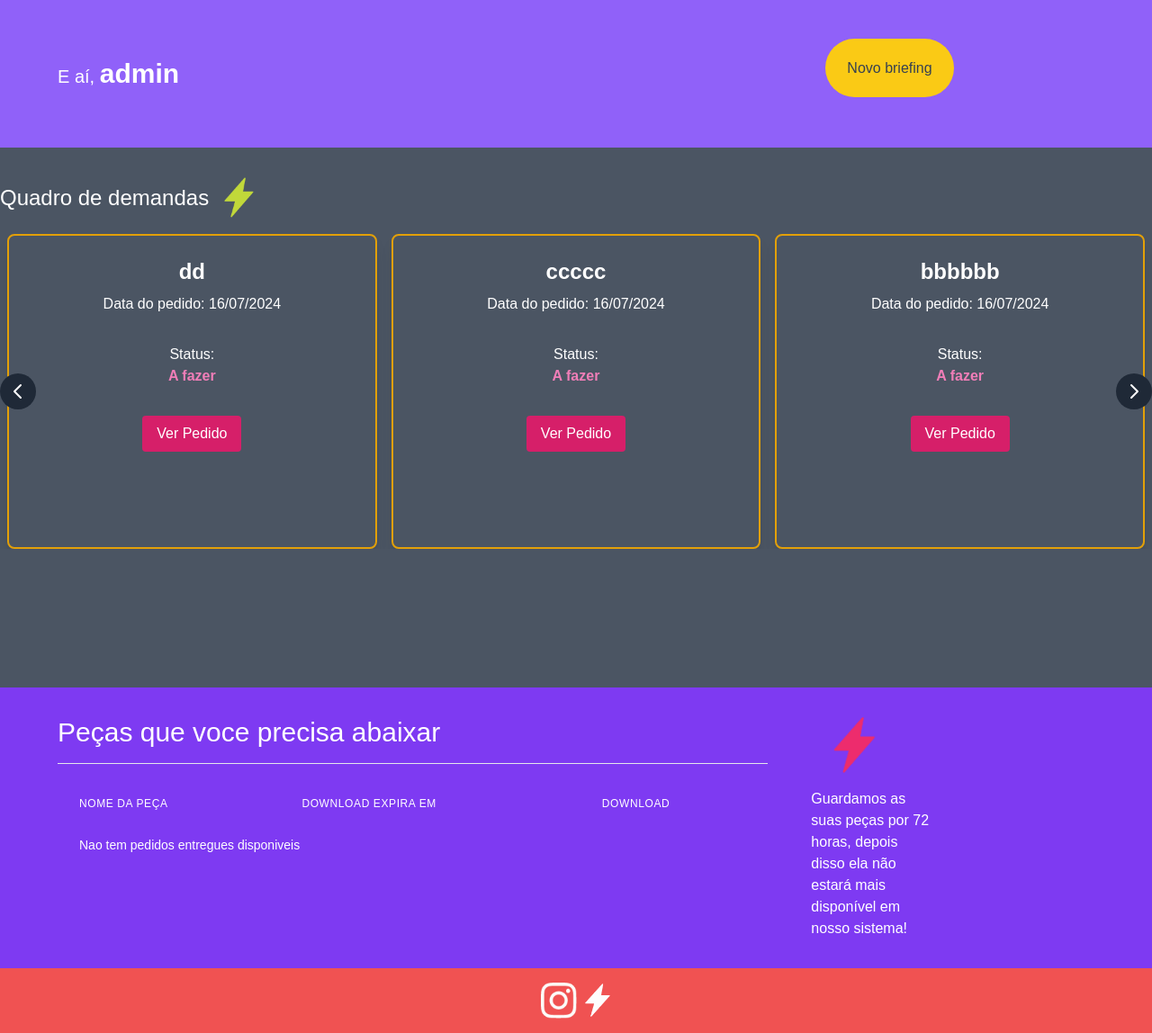
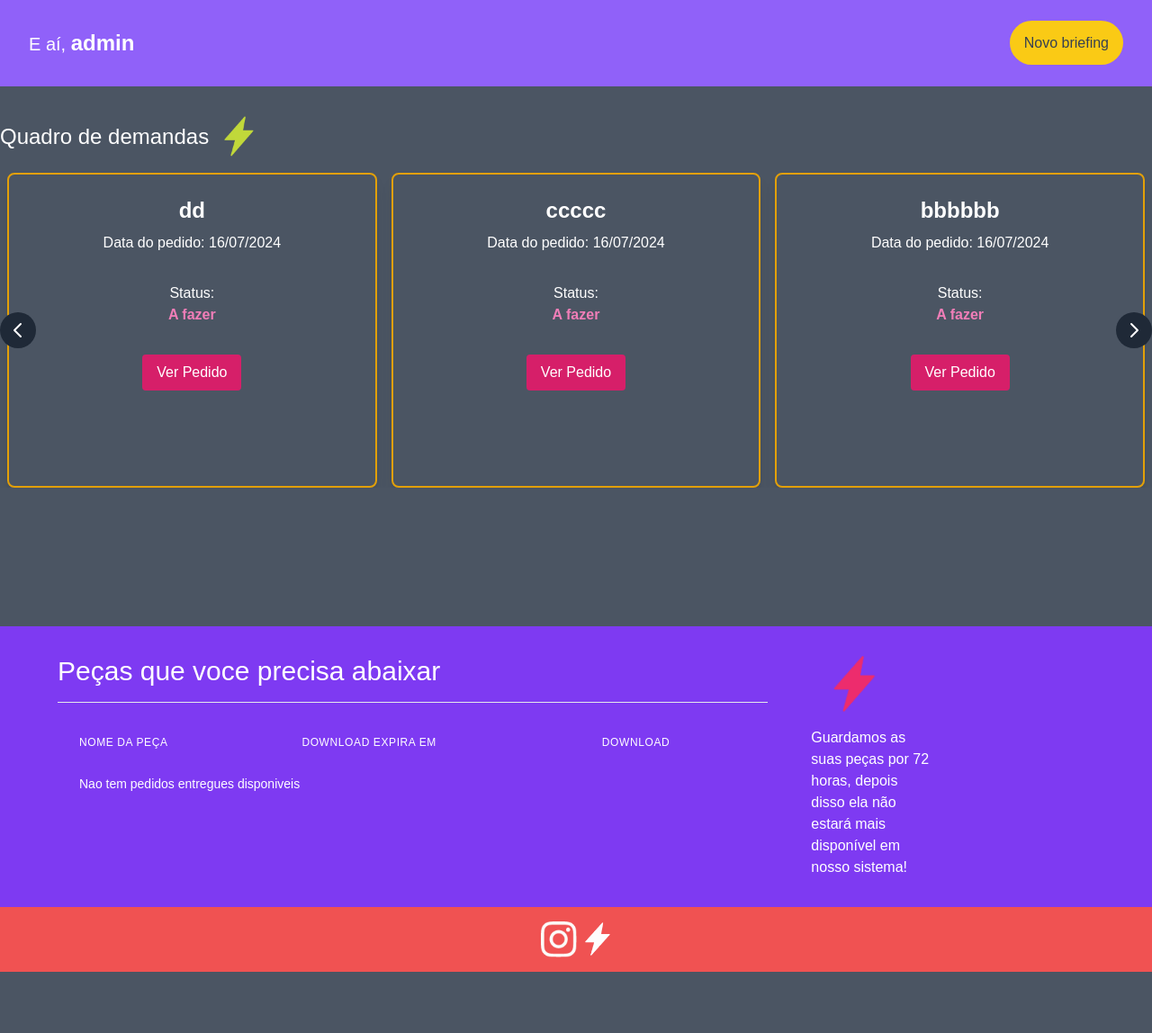
Before and after one commit to mauriciomolinapicco/bloomy, a Django app: page /user_orders in a window 1280 px wide. Shown: the part 88-1236 px from the top of the page at 90% size. After the commit the page ends 1168 px from the top, so only its background shows below. Run offline with Django 5.2, Linux system fonts and the light colour scheme; a user stored in the database is signed in; data comes from the database, SQL or seed files in the repository; some libraries are stand-ins or nearby versions; some web fonts are replaced.

Commit message:
responsivo

```diff
--- a/bloomy/templates/bloomy/user_orders.html
+++ b/bloomy/templates/bloomy/user_orders.html
@@ -4,11 +4,15 @@
 {% block title %}Novo pedido{% endblock %}
 
 {% block body %}
-<div class="bg-purple-500 grid grid-cols-3">
-    <div class="m-16 text-xl text-white">E aí, <b class="text-3xl">{{request.user}}</b></div>
-    <div></div>
-    <div class="m-16 text-white"><a class="bg-yellow-300 text-gray-700 rounded-full p-6 hover:bg-yellow-200" href="{% url 'create_order' %}">Novo briefing</a></div>
+<div class="bg-purple-500 flex flex-col md:flex-row items-center justify-between p-8">
+    <div class="text-xl text-white mb-4 md:mb-0">
+        E aí, <b class="text-2xl md:text-3xl">{{request.user}}</b>
+    </div>
+    <div class="text-center">
+        <a class="bg-yellow-300 text-gray-700 rounded-full p-4 hover:bg-yellow-200" href="{% url 'create_order' %}">Novo briefing</a>
+    </div>
 </div>
+
 <div class="bg-gray-600">
     <div class="container mx-auto py-8 block" style="height: 600px;">
         <div class="flex items-center mb-4">
@@ -48,9 +52,8 @@
                         </div>
                     </div>
                     {% empty %}
-                    <div class="flex items-center">
-                        <p class="text-white font-bold">Nao tem pedidos registrados</p> <br>
-                        <a href="{% url 'create_order' %}" class="text-white">Clicke aqui e faça seu primeiro pedido agora!</a>
+                    <div class="flex items-center m-16">
+                        <a href="{% url 'create_order' %}" class="text-white">Ainda nao tem pedidos registrados. <b> Clicke aqui e faça seu primeiro pedido agora!</b></a>
                     </div>
                     {% endfor %}
                 </div>
@@ -60,11 +63,12 @@
                     <path stroke-linecap="round" stroke-linejoin="round" d="M9 5l7 7-7 7" />
                 </svg>
             </button>
-        </div> <!-- Modificado: Fin del contenedor relativo para los botones -->
+        </div>
         <br>
     </div>
     <div class="bg-purple-600 grid grid-cols-6">
         <div class="ml-16 mt-8 col-span-4">
+
             <p class="flex items-center text-white text-3xl mb-4">Peças que voce precisa abaixar</p> <hr><br>
             <div class="col-span-3">
                 <div class="flex">
```
